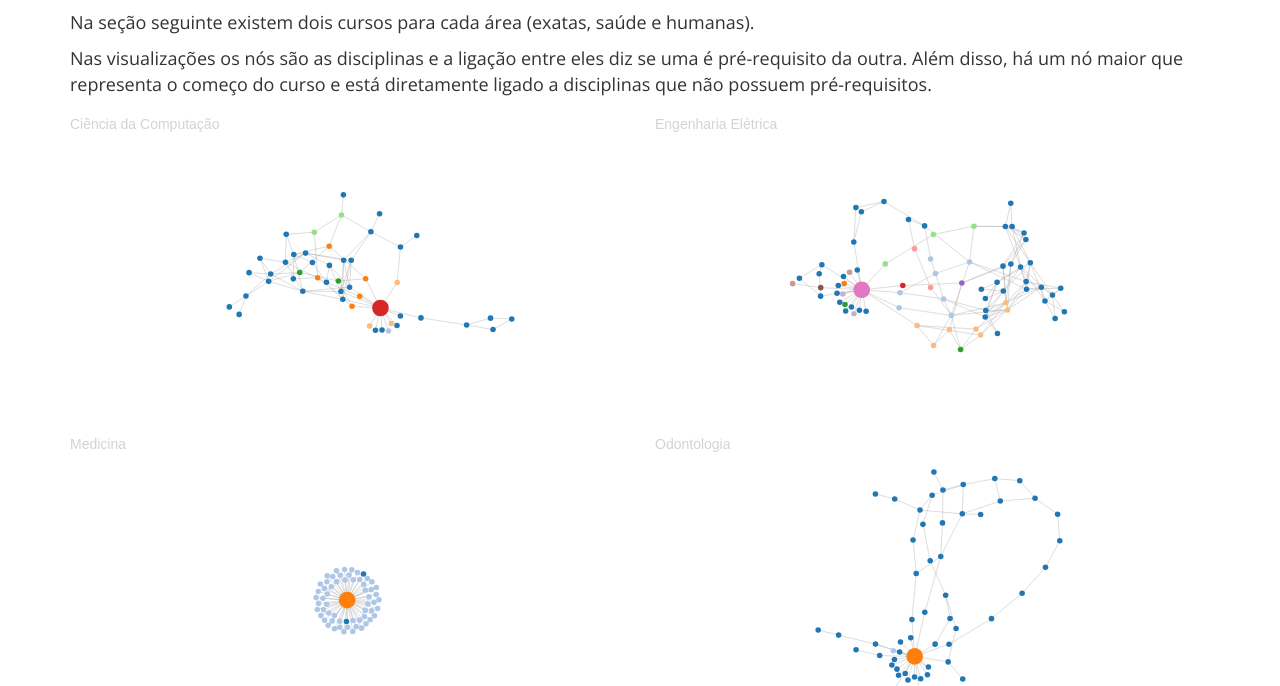
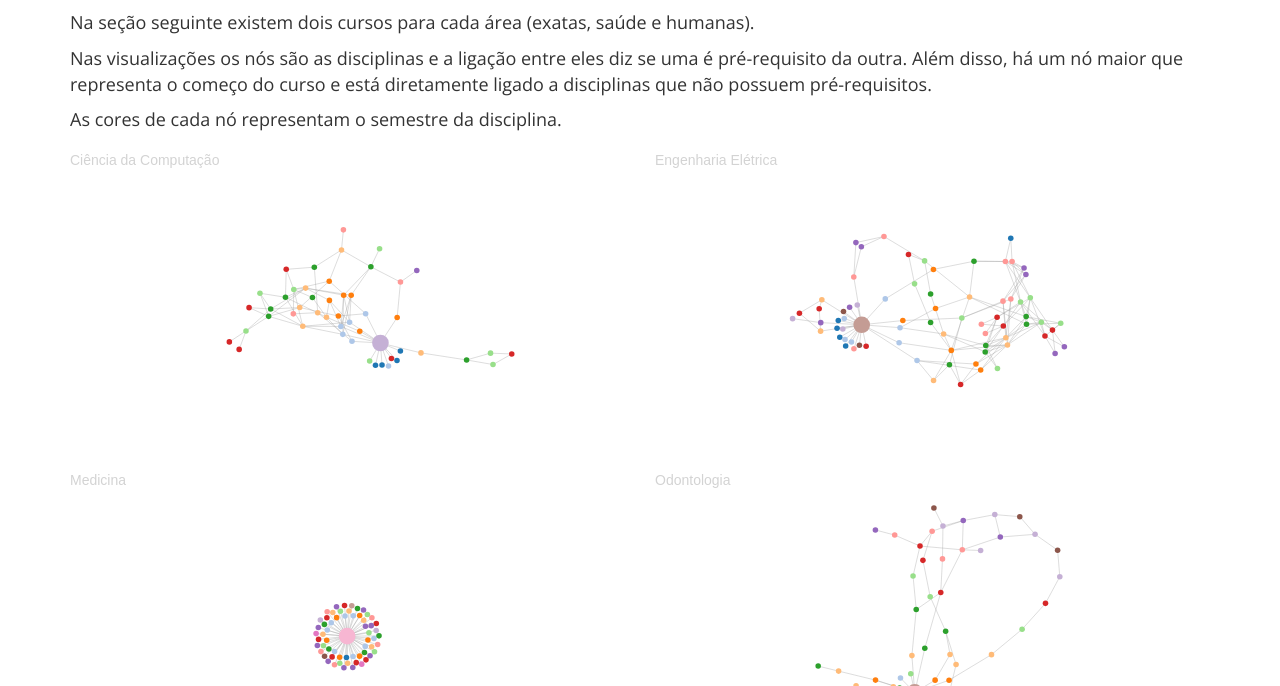
Before and after one commit to MaysaMacedo/lab5-d3, a plain HTML site: page index.html in a window 1280 px wide. Shown: the part 114-800 px from the top of the page. Drawn offline with nearby package versions, Linux system fonts and the light colour scheme; animation ran at ten frames a second.

Commit message:
metrica de cor modificada

```diff
--- a/index.html
+++ b/index.html
@@ -35,7 +35,7 @@
 		<div>
                 <p>Na seção seguinte existem dois cursos para cada área (exatas, saúde e humanas).</p>
                 <p>Nas visualizações os nós são as disciplinas e a ligação entre eles diz se uma é pré-requisito da outra. Além disso, há um nó maior que representa o começo do curso e está diretamente ligado a disciplinas que não possuem pré-requisitos.</p>
-                <p></p>
+                <p>As cores de cada nó representam o semestre da disciplina.</p>
         </div>
 
 		<div>
--- a/js/networkDiagram.js
+++ b/js/networkDiagram.js
@@ -37,7 +37,8 @@ function draw(file, id) {
         return {
             id: String(d.codigo_disciplina),
             codigo_departamento: d.codigo_departamento,
-            nome: d.disciplina
+            nome: d.disciplina,
+            semestre: d.semestre
         };
     });
 
@@ -72,7 +73,7 @@ function draw(file, id) {
             return 5;
         })
         .attr("fill", function (d) {
-            return color(d.codigo_departamento);
+            return color(d.semestre);
         })
         .call(d3.drag()
             .on("start", dragstarted)
```
Also changed, not shown: 1 other file.
